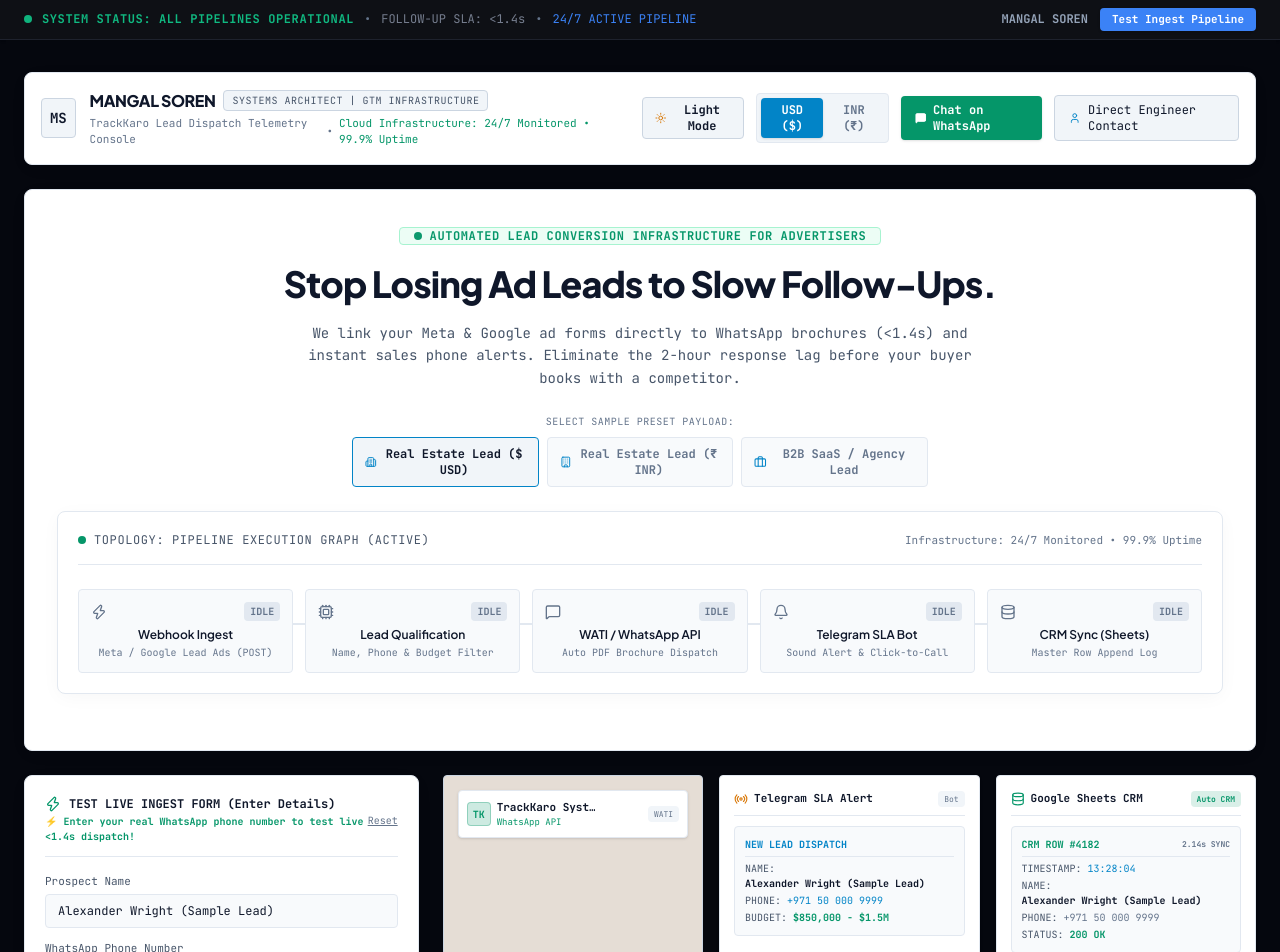
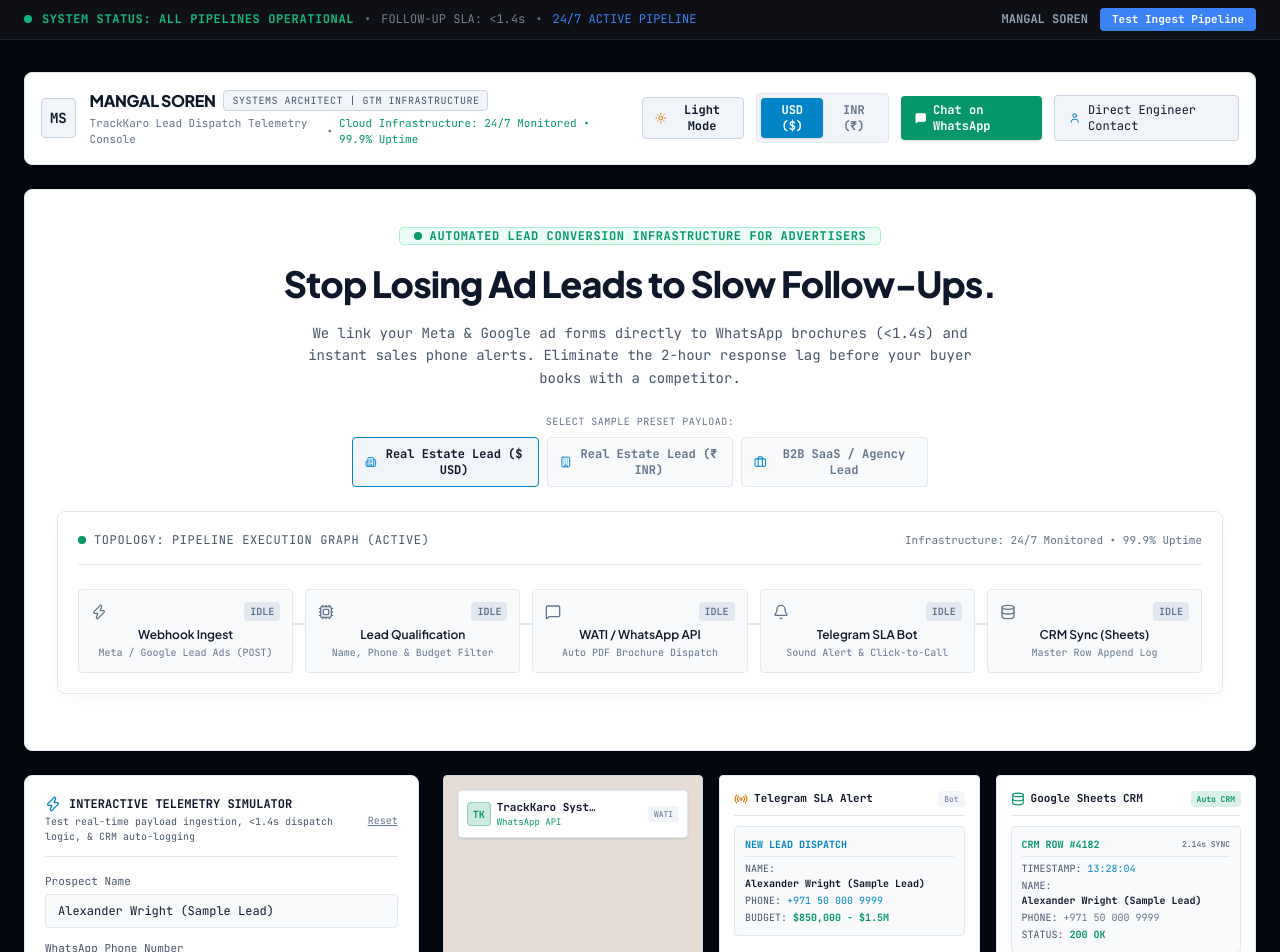
Before and after one commit to mangalcool222/automation-client-demo, a React (Vite) app: page / in a window 1280 px wide. Shown: the top 952 px of the page. Built offline with nearby package versions, Linux system fonts and the light colour scheme; the HTML template or start-up script is replaced by a standard one.

Commit message:
refactor: refine copywriting for telemetry simulator to ensure 100% accuracy

```diff
--- a/src/components/LeadSimulatorApp.jsx
+++ b/src/components/LeadSimulatorApp.jsx
@@ -350,11 +350,11 @@ export default function LeadSimulatorApp() {
             <div className={`flex items-center justify-between border-b pb-3 ${isLight ? 'border-[#E2E8F0]' : 'border-[#1E222D]'}`}>
               <div>
                 <span className={`text-xs font-bold flex items-center gap-2 font-mono-telemetry ${isLight ? 'text-[#0F172A]' : 'text-[#F1F3F7]'}`}>
-                  <Zap className={`w-4 h-4 ${isLight ? 'text-[#059669]' : 'text-[#10B981]'}`} />
-                  TEST LIVE INGEST FORM (Enter Details)
+                  <Zap className={`w-4 h-4 ${isLight ? 'text-[#0284C7]' : 'text-[#3B82F6]'}`} />
+                  INTERACTIVE TELEMETRY SIMULATOR
                 </span>
-                <span className={`text-[10px] font-mono-telemetry block mt-0.5 font-bold ${isLight ? 'text-[#059669]' : 'text-[#10B981]'}`}>
-                  ⚡ Enter your real WhatsApp phone number to test live &lt;1.4s dispatch!
+                <span className={`text-[10px] font-mono-telemetry block mt-0.5 ${isLight ? 'text-[#475569]' : 'text-[#94A3B8]'}`}>
+                  Test real-time payload ingestion, &lt;1.4s dispatch logic, &amp; CRM auto-logging
                 </span>
               </div>
               <button
```
